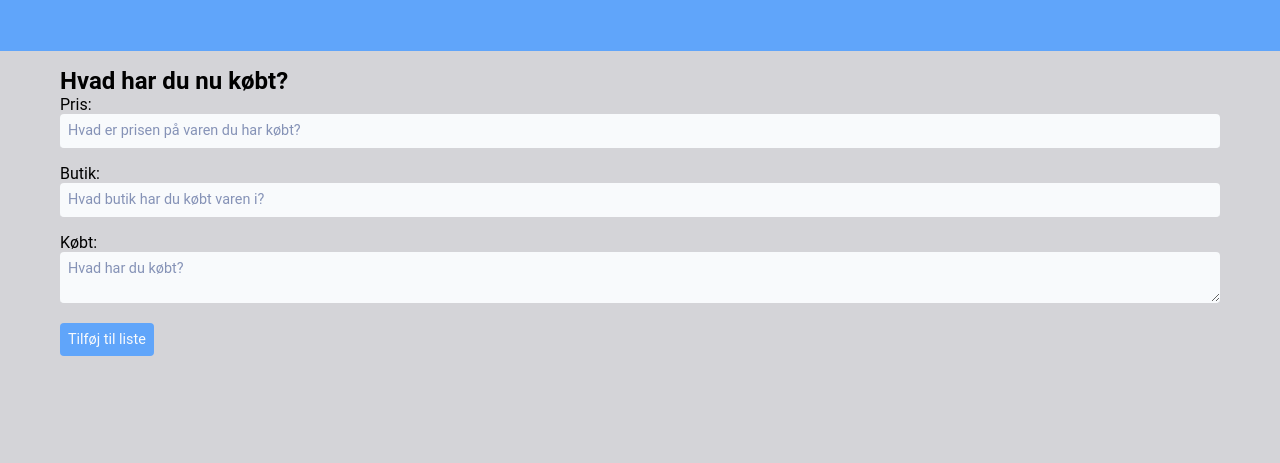
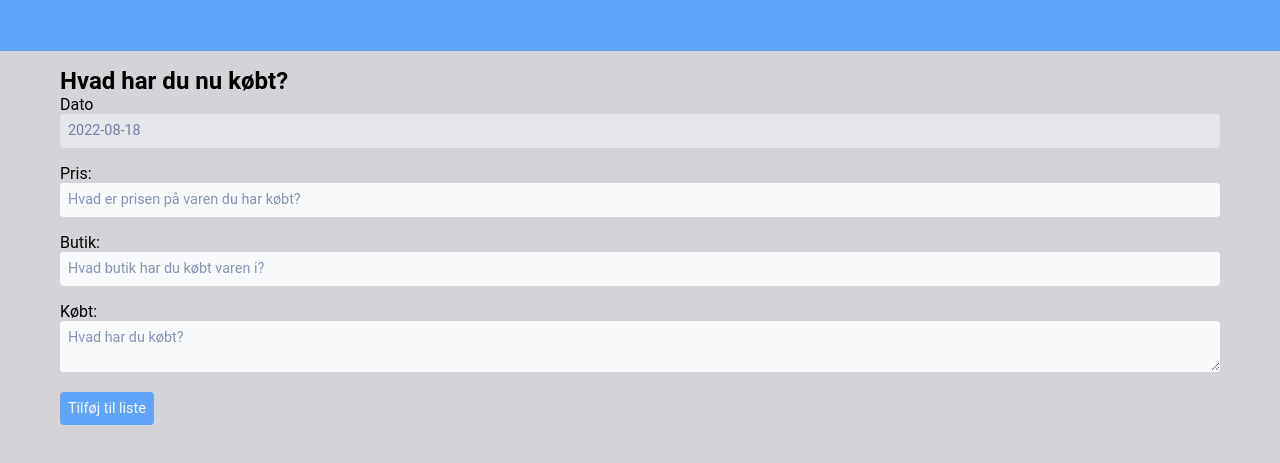
Before and after one commit to lassejlv/buget-app, a website: page src/index.html in a window 1280 px wide. Both pictures are taken after a click on the button "Tilføj ny varer". Shown: the part 133-596 px from the top of the page. Drawn offline with Linux system fonts and the light colour scheme.

Commit message:
Set a date now.

```diff
--- a/src/index.html
+++ b/src/index.html
@@ -18,6 +18,18 @@
       <button class="submit" id="new-item">Tilføj ny varer</button>
 
       <form class="hidden" id="form">
+        <!-- Dato -->
+        <div class="form-group">
+          <label for="date">Dato</label>
+          <input
+            class="form-control"
+            type="text"
+            name="date"
+            id="date"
+            disabled
+          />
+        </div>
+
         <!-- Prisen på det du har købt -->
         <div class="form-group">
           <label for="price">Pris:</label>
--- a/src/script.js
+++ b/src/script.js
@@ -1,5 +1,8 @@
 const newItem = document.getElementById("new-item");
 const form = document.getElementById("form");
+const date = document.getElementById("date");
+
+date.value = new Date().toISOString().split("T")[0];
 
 newItem.addEventListener("click", () => {
   form.classList.remove("hidden");
@@ -13,6 +16,7 @@ form.addEventListener("submit", (e) => {
   const priceInput = document.getElementById("price").value;
   const storeInput = document.getElementById("store").value;
   const itemInput = document.getElementById("item").value;
+  const dateInput = document.getElementById("date").value;
 
   // Confirm
   const confirm = window.confirm(
@@ -26,6 +30,7 @@ form.addEventListener("submit", (e) => {
       price: priceInput,
       store: storeInput,
       item: itemInput,
+      date: dateInput,
     };
     let items = [];
     if (localStorage.getItem("items") === null) {
@@ -69,6 +74,7 @@ items.forEach((item) => {
    <strong>Varer:</strong> <span>${item.item}</span><br>
    <strong>Butik:</strong> <span>${item.store}</span> <br>
    <strong>Pris:</strong> <span>${item.price} Kr</span> <br>
+   <strong>Dato:</strong> <span>${item.date}</span> <br>
    <button id="delete" class="delete">Slet</button>
 
   `;
--- a/src/style.css
+++ b/src/style.css
@@ -55,6 +55,11 @@ body {
   width: 100%;
   box-sizing: border-box;
   border-radius: 4px;
+}
+
+.new .form-control:disabled {
+  opacity: 0.5;
+  cursor: not-allowed;
 }
 
 .new .form-control:focus {
```
